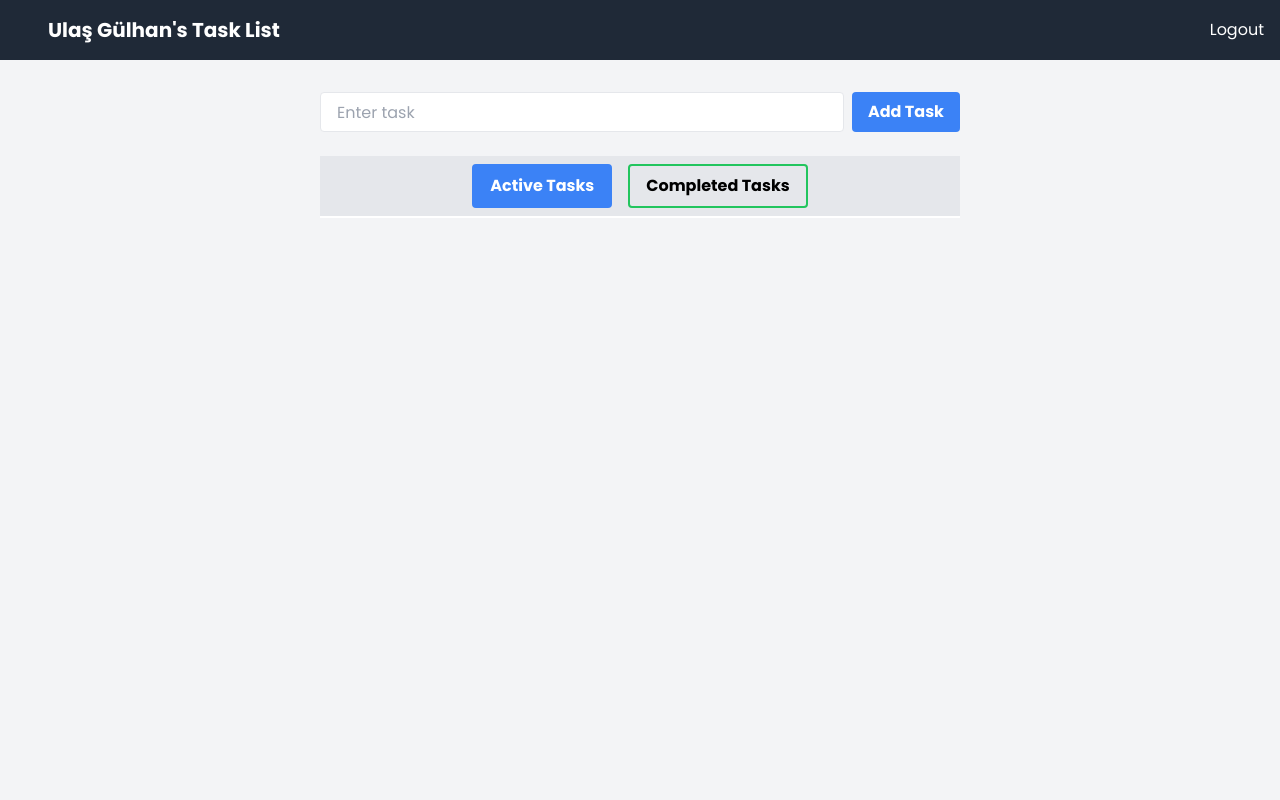
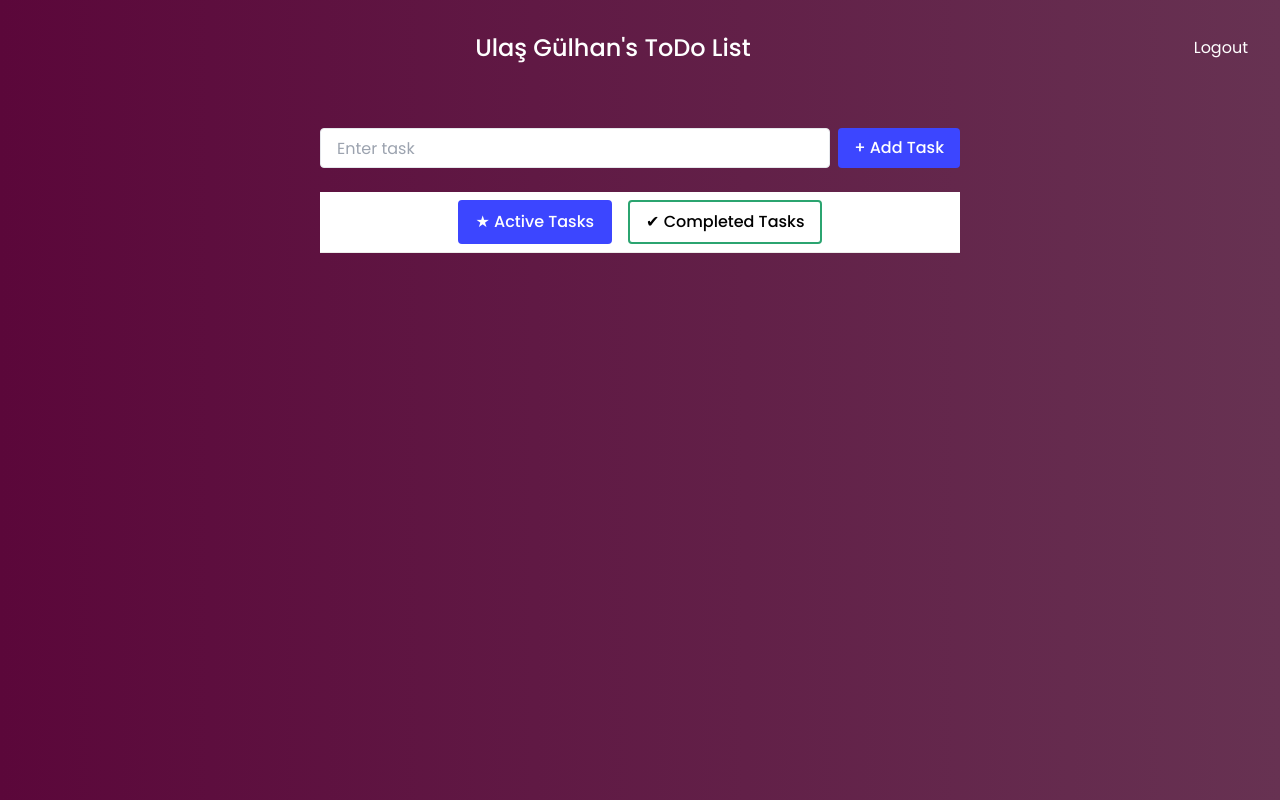
Before and after one commit to ulasgulhan/Fullstack-Todo-App, a Django app: page / in a window 1280 px wide. Run offline with Django 4.2, Linux system fonts and the light colour scheme; the visitor is signed in with stand-in values (Sample User, id 1); data that the repository does not hold is empty; some libraries are stand-ins or nearby versions.

Commit message:
frontend css styling, login register problem and delete all completed tasks class

```diff
--- a/ListApp/settings.py
+++ b/ListApp/settings.py
@@ -128,7 +128,11 @@ USE_TZ = True
 # Static files (CSS, JavaScript, Images)
 # https://docs.djangoproject.com/en/4.2/howto/static-files/
 
-STATIC_URL = 'static/'
+STATIC_URL = '/static/'
+
+STATICFILES_DIRS = [
+    BASE_DIR / "static",
+]
 
 # Default primary key field type
 # https://docs.djangoproject.com/en/4.2/ref/settings/#default-auto-field
--- a/templates/index.html
+++ b/templates/index.html
@@ -13,17 +13,16 @@
           font-family: 'Poppins', sans-serif;
         }
     </style>
-
 </head>
-<body class='bg-gray-100 font-poppins'>
+<body class='bg-gradient-to-r from-[#5B073A] to-[#673252] font-poppins'>
     {% if user.is_authenticated %}
 
 
     <section id="root">
-        <nav class="flex flex-row bg-gray-800 p-4 mb-8">
+        <nav class="flex flex-row bg-gradient-to-r from-[#5B073A] to-[#673252] p-8 mb-8">
             <div class="container flex justify-between items-center">
-                <div class="text-white font-semibold ml-8 w-full ">
-                  <p class="text-xl">Ulaş Gülhan's Task List</p>
+                <div class="text-white font-medium text-center w-full ">
+                  <p class="text-2xl">Ulaş Gülhan's ToDo List</p>
                 </div>
             </div>
             <button type="submit" class='text-white hover:text-gray-300' hx-post="{% url 'logout' %}" onclick="reloadPage()">Logout</button>
@@ -34,63 +33,56 @@
             <div class='flex flex-col items-center justify-center w-2/4'>
             <form id="add-task-form" hx-post="{% url 'task-create' %}" hx-trigger="submit" hx-target="#task-list" hx-swap="beforeend" class="w-full flex">
                 <input type="text" name="task" placeholder="Enter task" class="mb-2 flex-grow px-4 py-2 border rounded mr-2 h-10">
-                <button type="submit" class="bg-blue-500 hover:bg-blue-700 text-white font-bold py-2 px-4 rounded h-10">Add Task</button>
+                <button type="submit" class="bg-[#3C46FF] hover:bg-[#2B31A6] text-white font-medium py-2 px-4 rounded h-10">&#43; Add Task</button>
             </form>
             </div>
         </div>
 
         <div class='flex flex-row items-center justify-center'>
-            <div class="w-2/4 bg-gray-200 flex justify-center">
-                <button id='activeTasksBtn' onclick="fetchActiveTasks()" class="my-2 mr-4 border-2 border-blue-500 hover:bg-blue-500 hover:text-white font-bold py-2 px-4 rounded">Active Tasks</button>
-                <button id="completedTasksBtn"  onclick="fetchCompletedTasks()" class="my-2 border-2 border-green-500 hover:bg-green-500 hover:text-white font-bold py-2 px-4 rounded">Completed Tasks</button>
+            <div class="w-2/4 bg-[#FFFFFF] flex justify-center border-[#EDEAE9] border-b">
+                <button id='activeTasksBtn' onclick="fetchActiveTasks()" class="my-2 mr-4 border-2 border-[#3C46FF] hover:bg-[#3C46FF] hover:text-white font-medium py-2 px-4 rounded">&#9733; Active Tasks</button>
+                <button id="completedTasksBtn"  onclick="fetchCompletedTasks()" class="my-2 border-2 border-[#2BA470] hover:bg-[#2BA470] hover:text-white font-medium py-2 px-4 rounded">&#10004; Completed Tasks</button>
             </div>
         </div>
-        <div class='flex flex-row items-center justify-center'>
-            <hr class='w-2/4 border border-white border-b'>
-        </div>
-
 
         <div class="flex flex-col items-center justify-center">
-            <div id="task-list" class="w-2/4 bg-gray-200">
+            <div id="task-list" class="w-2/4">
 
             </div>
         </div>
-
-
-
 
 
     </section>
     {% else %}
 
 
-    <div class="bg-gray-100 flex flex-col justify-center items-center h-screen">
-        <p class='mb-4'>Welcome!</p>
-        <div class="bg-white p-8 rounded shadow-md">
+    <div class="flex flex-col justify-center items-center h-screen bg-[url('static/img/login.svg')] bg-cover bg-center">
+        <p class='mb-4 text-white font-medium text-3xl'>Welcome!</p>
+        <div class="bg-[#F4F5F7] p-8 rounded shadow-inner">
             <p id="formTitle" class="flex justify-center mb-8">Login to your account</p>
             <div class="flex justify-center mb-8">
 
-            <button onclick="showLoginForm()" class="mr-4 px-4 py-2 bg-blue-500 text-white rounded">Login</button>
-            <button onclick="showRegisterForm()" class="px-4 py-2 bg-blue-500 text-white rounded">Register</button>
+            <button onclick="showLoginForm()" class="mr-4 px-4 py-2 bg-[#3C46FF] text-white rounded">Login</button>
+            <button onclick="showRegisterForm()" class="px-4 py-2 bg-[#3C46FF] text-white rounded">Register</button>
 
             </div>
+            <div id="registerError" style="display: block; color: red;"></div>
             <div id="loginForm">
-                <div id="registerSuccess" style="display: none;">Registration successful. Redirecting to login...</div>
                 <h1>Login</h1>
                 <form hx-post="{% url 'login' %}" onsubmit="reloadPage()">
                     <input type="text" name="username" placeholder="Username" required class="mb-2 px-4 py-2 border border-gray-300 rounded w-full"><br>
                     <input type="password" name="password" placeholder="Password" required class="mb-2 px-4 py-2 border border-gray-300 rounded w-full"><br>
-                    <button type="submit" class="px-4 py-2 bg-blue-500 text-white rounded w-full">Login</button>
+                    <button type="submit" class="px-4 py-2 bg-[#3C46FF] text-white rounded w-full">Login</button>
                 </form>
             </div>
-
+            <div id="registerSuccess" style="display: none;">Registration successful. Redirecting to login...</div>
             <div id="registerForm" style="display: none;">
                 <h1>Register</h1>
-                <form hx-post="{% url 'register' %}" onsubmit='getLoginAfterRegister()'>
-                    <input type="text" name="username" placeholder="Username" required class="mb-2 px-4 py-2 border border-gray-300 rounded w-full"><br>
+                <form hx-post="{% url 'register' %}" onsubmit="submitRegisterForm()">
+                    <input type="text" id="registerUsername" name="username" placeholder="Username" required class="mb-2 px-4 py-2 border border-gray-300 rounded w-full"><br>
                     <input type="email" name="email" placeholder="Email" required class="mb-2 px-4 py-2 border border-gray-300 rounded w-full"><br>
                     <input type="password" name="password" placeholder="Password" required class="mb-2 px-4 py-2 border border-gray-300 rounded w-full"><br>
-                    <button type="submit" class="px-4 py-2 bg-blue-500 text-white rounded w-full">Register</button>
+                    <button type="submit" class="px-4 py-2 bg-[#3C46FF] text-white rounded w-full">Register</button>
                 </form>
             </div>
         </div>
@@ -98,6 +90,35 @@
     {% endif %}
 </body>
 <script>
+
+    function submitRegisterForm() {
+        event.preventDefault();
+        var username = document.getElementById("registerUsername").value;
+        fetch("/auth/register/", {
+            method: 'POST',
+            body: JSON.stringify({username: username}),
+            headers: {
+                'Content-Type': 'application/json'
+            }
+        })
+        .then(response => {
+            if (response.status === 204) {
+                getLoginAfterRegister()
+                document.getElementById("registerError").style.display = "none";
+                console.log(response.error, response.statusText)
+            } else if (response.status === 406) {
+                response.json().then(data => {
+                    document.getElementById("registerError").innerText = data.error;
+                    document.getElementById("registerError").style.display = "block";
+                    document.getElementById('registerSuccess').style.display = 'none';
+
+                });
+            } else {
+                console.error('Error:', response.statusText);
+            }
+        });
+        return false;
+    }
     document.body.addEventListener('htmx:configRequest', (event) => {
         event.detail.headers['X-CSRFToken'] = '{{ csrf_token }}';
     });
@@ -107,6 +128,22 @@
         document.querySelector("input[name='task']").value = '';
     });
 
+    document.addEventListener('DOMContentLoaded', () => {
+        const registerForm = document.querySelector("#registerForm");
+        if (registerForm) {
+            registerForm.addEventListener('submit', async (event) => {
+                event.preventDefault();
+                try {
+                    await getLoginAfterRegister();
+                } catch (error) {
+                    console.error('Error:', error);
+                }
+            });
+        } else {
+            console.error("Element with ID 'registerForm' not found.");
+        }
+    });
+
     function reloadPage() {
         setTimeout(() => {
             location.reload();
@@ -114,6 +151,7 @@
     }
 
     function getLoginAfterRegister() {
+        console.log("getLoginAfterRegister function called");
         document.getElementById('registerForm').style.display = 'none';
         document.getElementById('registerSuccess').style.display = 'block';
         setTimeout(() => { showLoginForm(); }, 1500);
@@ -127,36 +165,37 @@
                 tasksContainer.innerHTML = '';
                 data.tasks.forEach(task => {
                     const taskDiv = document.createElement('div');
-                    taskDiv.classList.add('flex', 'items-center', 'space-x-4', 'my-4', 'flex', 'flex-wrap', 'whitespace-normal', 'break-words', 'justify-between', 'w-full', 'bg-gray-200');
+                    taskDiv.classList.add('flex', 'items-center', 'space-x-4', 'flex', 'flex-wrap', 'whitespace-normal', 'break-words', 'justify-between', 'w-full', 'bg-[#FFFFFF]', 'hover:bg-[#F8F7F7]', 'border-[#EDEAE9]', 'border-b');
 
                     const completeButton = document.createElement('button');
                     completeButton.innerHTML = '&#10004;';
-                    completeButton.classList.add('complete-btn', 'border-2', 'border-blue-500', 'rounded-full', 'w-10', 'h-10', 'flex', 'items-center', 'justify-center', 'hover:bg-green-500', 'hover:border-green-500', 'hover:text-white', 'ml-4');
+                    completeButton.classList.add('complete-btn', 'text-[#363639]', 'border-2', 'border-[#363639]', 'rounded-full', 'w-7', 'h-7', 'flex', 'items-center', 'justify-center', 'hover:bg-[#E6F8F1]', 'hover:border-[#60A688]', 'hover:text-[#60A688]', 'ml-4');
                     if (task.is_complete) {
-                        completeButton.classList.add('bg-green-500', 'border-green-500', 'text-white');
+                        completeButton.classList.remove('border-[#363639]');
+                        completeButton.classList.add('bg-[#E6F8F1]', 'border-[#60A688]', 'text-[#60A688]', 'hover:bg-transparent', 'hover:border-[#363639]', 'hover:text-[#363639]');
                     }
                     completeButton.addEventListener('click', () => {
                         if (!task.is_complete) {
                             patchTaskComplete(task.id)
                                 .then(() => {
                                     fetchActiveTasks();
-                                    completeButton.classList.add('bg-green-500', 'text-white');
+                                    completeButton.classList.add('bg-[#1EBB8C]', 'text-white');
                                 });
                         } else {
                             patchTaskComplete(task.id)
                                 .then(() => {
                                     fetchCompletedTasks();
-                                    completeButton.classList.remove('bg-green-500', 'text-white');
+                                    completeButton.classList.remove('bg-[#1EBB8C]', 'text-white');
                                 });
                         }
                     });
 
                     const taskElement = document.createElement('p');
                     taskElement.textContent = task.task;
-                    taskElement.classList.add('text-left', 'flex-grow', 'max-w-[calc(100%-14rem)]');
+                    taskElement.classList.add('text-left', 'flex-grow', 'max-w-[calc(100%-14rem)]', 'flex', 'items-center', 'min-h-16');
                     if (task.is_complete) {
                         taskElement.style.textDecoration = 'line-through';
-                        taskElement.style.color = 'green';
+                        taskElement.style.color = 'text-[#363639]';
                     }
 
                     taskElement.addEventListener('dblclick', () => {
@@ -185,22 +224,22 @@
                     });
 
                     const deleteButton = document.createElement('button');
-                    deleteButton.textContent = 'Delete';
-                    deleteButton.classList.add('bg-red-500', 'hover:bg-red-700', 'text-white', 'font-bold', 'py-2', 'px-4', 'rounded', 'mr-10');
+                    deleteButton.innerHTML = '&#10006; &nbsp; Delete';
+                    deleteButton.classList.add('hover:text-[#D93256]', 'text-[#EB7586]', 'font-bold', 'py-2', 'px-4', 'rounded');
                     deleteButton.addEventListener('click', () => {
                         patchTaskDelete(task.id);
                         tasksContainer.removeChild(taskDiv);
                     });
 
                     const hr = document.createElement('hr');
-                    hr.classList.add('border', 'border-white', 'border-b');
+                    hr.classList.add('border', 'border-[#EDEAE9]');
 
                     taskDiv.appendChild(completeButton);
                     taskDiv.appendChild(taskElement);
                     taskDiv.appendChild(deleteButton);
+                    taskDiv.appendChild(hr);
 
                     tasksContainer.appendChild(taskDiv);
-                    tasksContainer.appendChild(hr);
 
 
                 });
@@ -278,28 +317,35 @@
         document.getElementById('registerSuccess').style.display = 'none';
     }
 
+    function loginSuccess(){
+        document.getElementById('loginForm').style.display = 'none';
+        document.getElementById('loginSuccess').style.display = 'block';
+    }
+
     function showRegisterForm() {
         document.getElementById('formTitle').innerText = 'Create an account';
         document.getElementById('loginForm').style.display = 'none';
         document.getElementById('registerForm').style.display = 'block';
         document.getElementById('registerSuccess').style.display = 'none';
+        document.getElementById('registerError').style.display = 'none';
     }
 
     function fetchCompletedTasks() {
         fetchTasks('/api/tasks/completed/');
-        document.getElementById('completedTasksBtn').classList.add('bg-green-500', 'text-white');
+        document.getElementById('completedTasksBtn').classList.add('bg-[#2BA470]', 'text-white');
         document.getElementById('completedTasksBtn').classList.remove('text-black');
-        document.getElementById('activeTasksBtn').classList.remove('bg-blue-500', 'text-white');
+        document.getElementById('activeTasksBtn').classList.remove('bg-[#3C46FF]', 'text-white');
         document.getElementById('activeTasksBtn').classList.add('text-black');
     }
 
     function fetchActiveTasks() {
         fetchTasks('/api/tasks/');
-        document.getElementById('activeTasksBtn').classList.add('bg-blue-500', 'text-white');
+        document.getElementById('activeTasksBtn').classList.add('bg-[#3C46FF]', 'text-white');
         document.getElementById('activeTasksBtn').classList.remove('text-black');
-        document.getElementById('completedTasksBtn').classList.remove('bg-green-500', 'text-white');
+        document.getElementById('completedTasksBtn').classList.remove('bg-[#2BA470]', 'text-white');
         document.getElementById('completedTasksBtn').classList.add('text-black');
     }
+    window.addEventListener('load', fetchActiveTasks);
     window.addEventListener('load', fetchActiveTasks);
 </script>
 
--- a/todo/urls.py
+++ b/todo/urls.py
@@ -10,4 +10,5 @@ urlpatterns = [
     path('tasks/complete/<int:task_id>', views.TaskCompleteAPIView.as_view(), name='task-complete'),
     path('tasks/update/<int:task_id>', views.TaskUpdateAPIView.as_view(), name='task-update'),
     path('tasks/completed/', views.GetCompleteedTasksAPIView.as_view(), name='task-list-complete'),
+    path('tasks/completed/delete-all', views.DeleteAllCompletedTasksAPIView.as_view(), name='task-complete-delete'),
 ]
--- a/todo/views.py
+++ b/todo/views.py
@@ -1,4 +1,4 @@
-from django.http import HttpResponse
+from django.http import HttpResponse, JsonResponse
 from django.shortcuts import redirect, render
 from rest_framework.renderers import JSONRenderer, TemplateHTMLRenderer
 from rest_framework.views import APIView
@@ -12,7 +12,6 @@ from .models import Task
 # Create your views here.
 
 class TaskAPIView(APIView):
-    queryset = Task.objects.filter(is_active=True)
     permission_classes = (permissions.AllowAny,)
 
     def get(self, request):
@@ -45,6 +44,23 @@ class TaskDeleteAPIView(UpdateAPIView):
         task = self.get_object()
         task.is_active = False
         task.save()
+        return Response(status=status.HTTP_204_NO_CONTENT)
+
+
+class DeleteAllCompletedTasksAPIView(UpdateAPIView):
+    serializer_class = DeleteTaskSerializer
+    queryset = Task.objects.filter(is_active=True)
+    permission_classes = [permissions.IsAuthenticated]
+
+    def get_queryset(self):
+        queryset = Task.objects.filter(is_active=True, is_complete=True)
+        return queryset
+
+    def update(self, request, *args, **kwargs):
+        tasks = self.get_queryset()
+        for task in tasks:
+            task.is_active = False
+            task.save()
         return Response(status=status.HTTP_204_NO_CONTENT)
 
 
```
Also changed, not shown: authentication/views.py (+11 -5 lines), static/img/login.svg (added), static/img/todo-list_1.svg (added), static/img/todotodo.svg (added).
